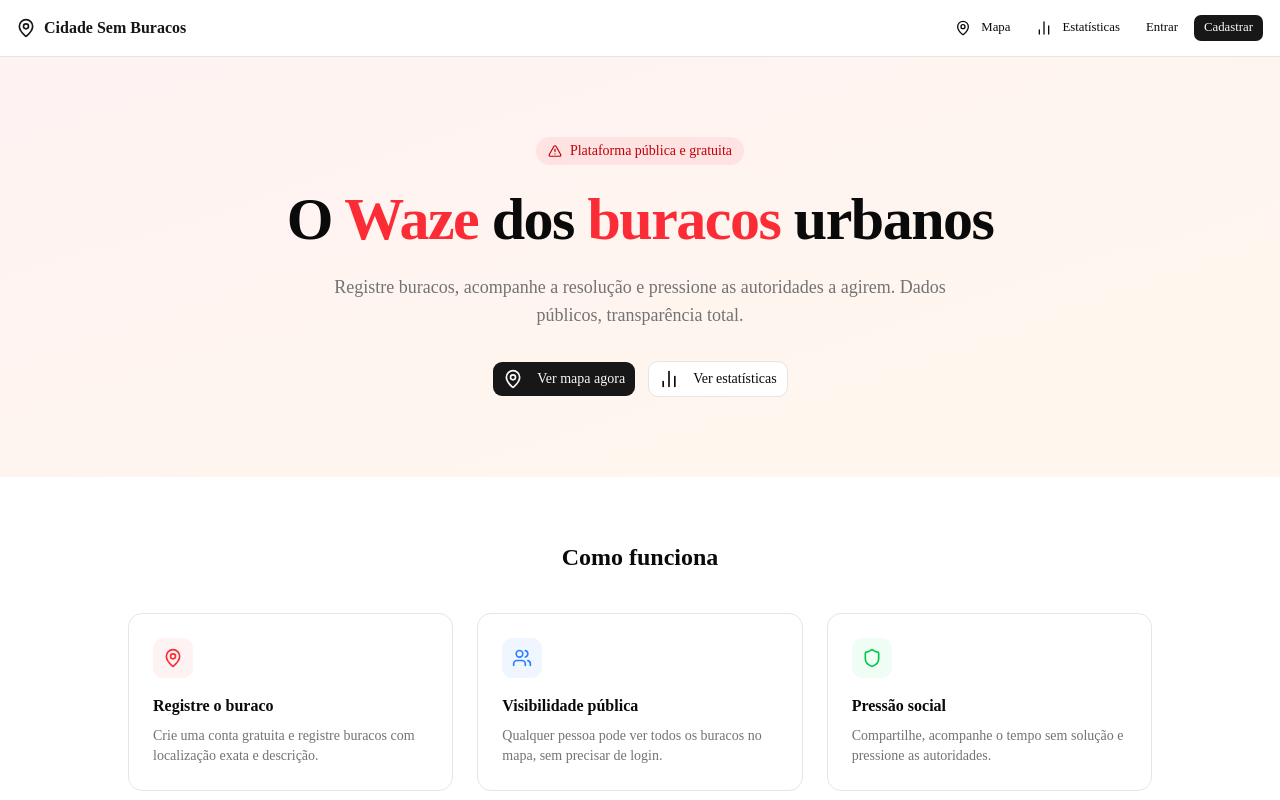
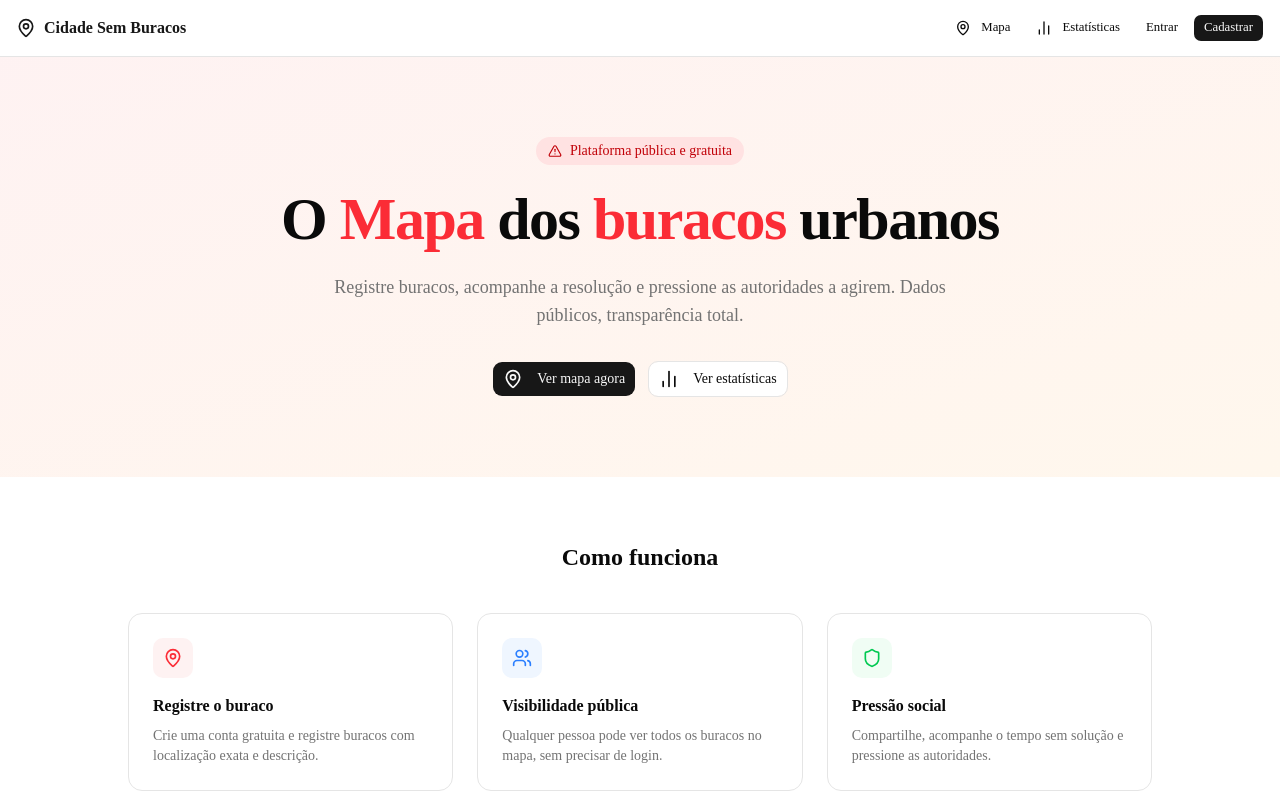
Before and after one commit to DEViana97/cidade-sem-buracos, a Next.js app: page / in a window 1280 px wide. Shown: the top 800 px of the page. Built offline with nearby package versions, Linux system fonts and the light colour scheme; no server answers.

Commit message:
fix: correct title reference from "Waze" to "Mapa" in Home component

```diff
--- a/app/page.tsx
+++ b/app/page.tsx
@@ -13,7 +13,7 @@
             Plataforma pública e gratuita
           </div>
           <h1 className="text-4xl md:text-6xl font-bold tracking-tight mb-6">
-            O <span className="text-red-500">Waze</span> dos{" "}
+            O <span className="text-red-500">Mapa</span> dos{" "}
             <span className="text-red-500">buracos</span> urbanos
           </h1>
           <p className="text-lg text-muted-foreground max-w-2xl mx-auto mb-8">
```
